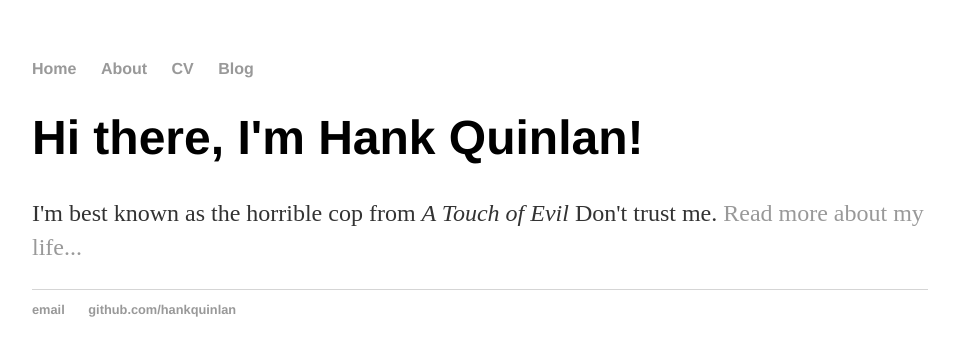
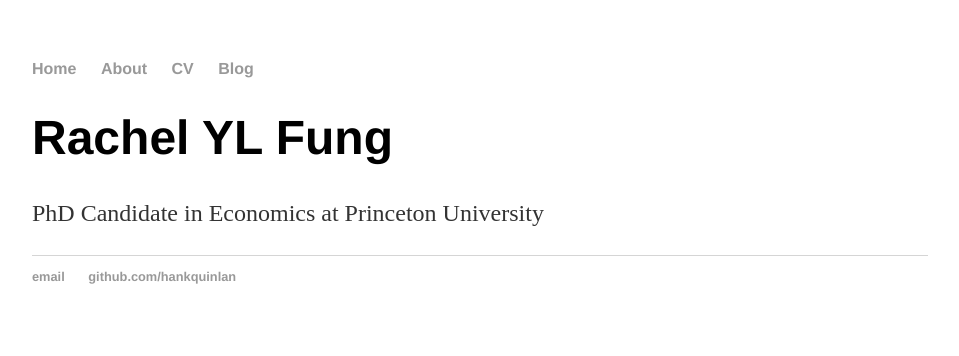
Before and after one commit to rachelylfung/rachelylfung.github.io, a Jekyll site: the page built from index.html, in a window 1280 px wide. Shown: the top 356 px of the page, without its empty margins (160-1119 px from the left). Built offline with Jekyll 4.4.1, drawn with Linux system fonts in a browser that asks for light colours.

Commit message:
Update index.html

```diff
--- a/index.html
+++ b/index.html
@@ -1,8 +1,8 @@
 ---
 layout: default
-title: Hank Quinlan, Horrible Cop
+title: Rachel Fung
 ---
 <div class="blurb">
-	<h1>Hi there, I'm Hank Quinlan!</h1>
-	<p>I'm best known as the horrible cop from <em>A Touch of Evil</em> Don't trust me. <a href="/about">Read more about my life...</a></p>
+	<h1>Rachel YL Fung</h1>
+	<p>PhD Candidate in Economics at Princeton University</p>
 </div><!-- /.blurb -->
```
